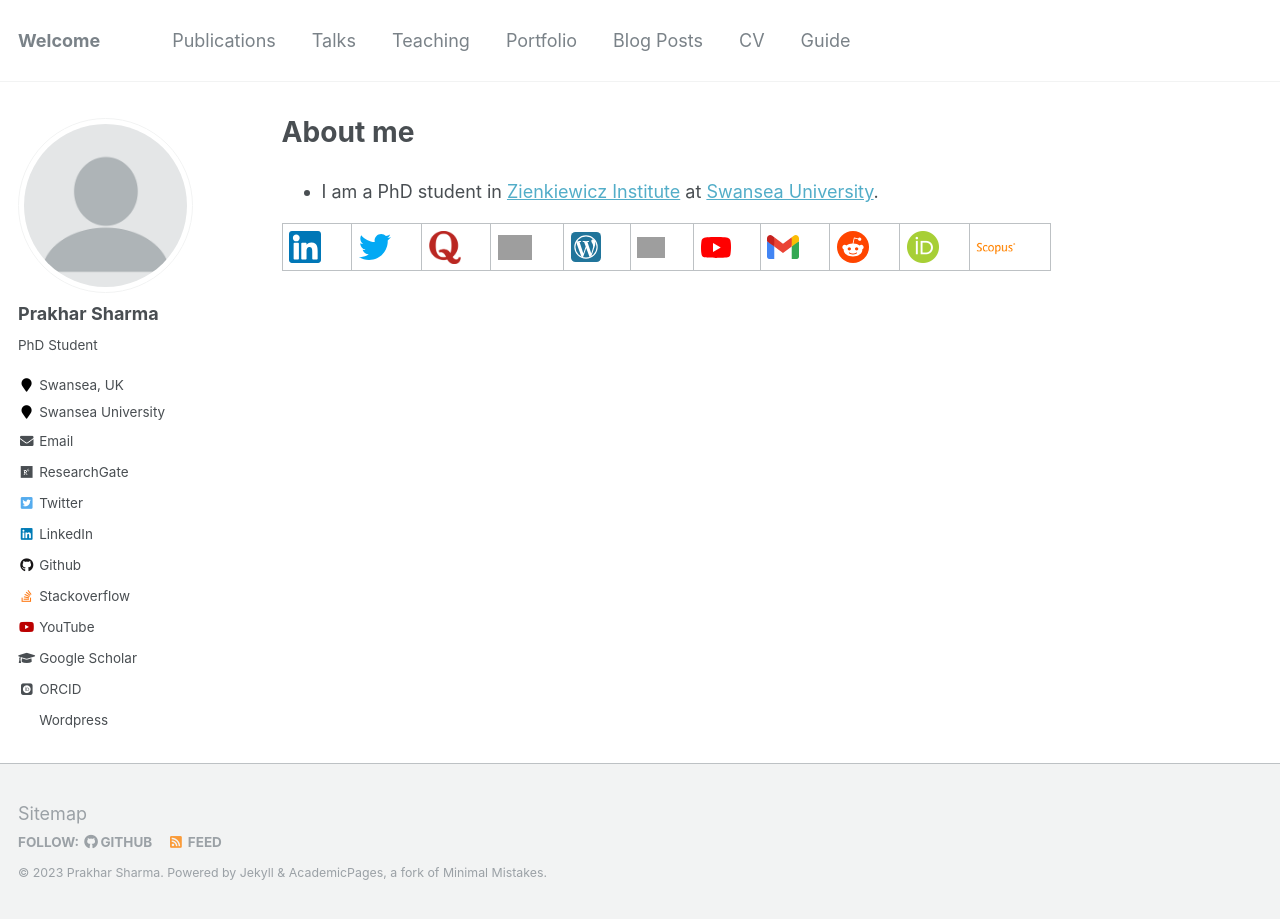
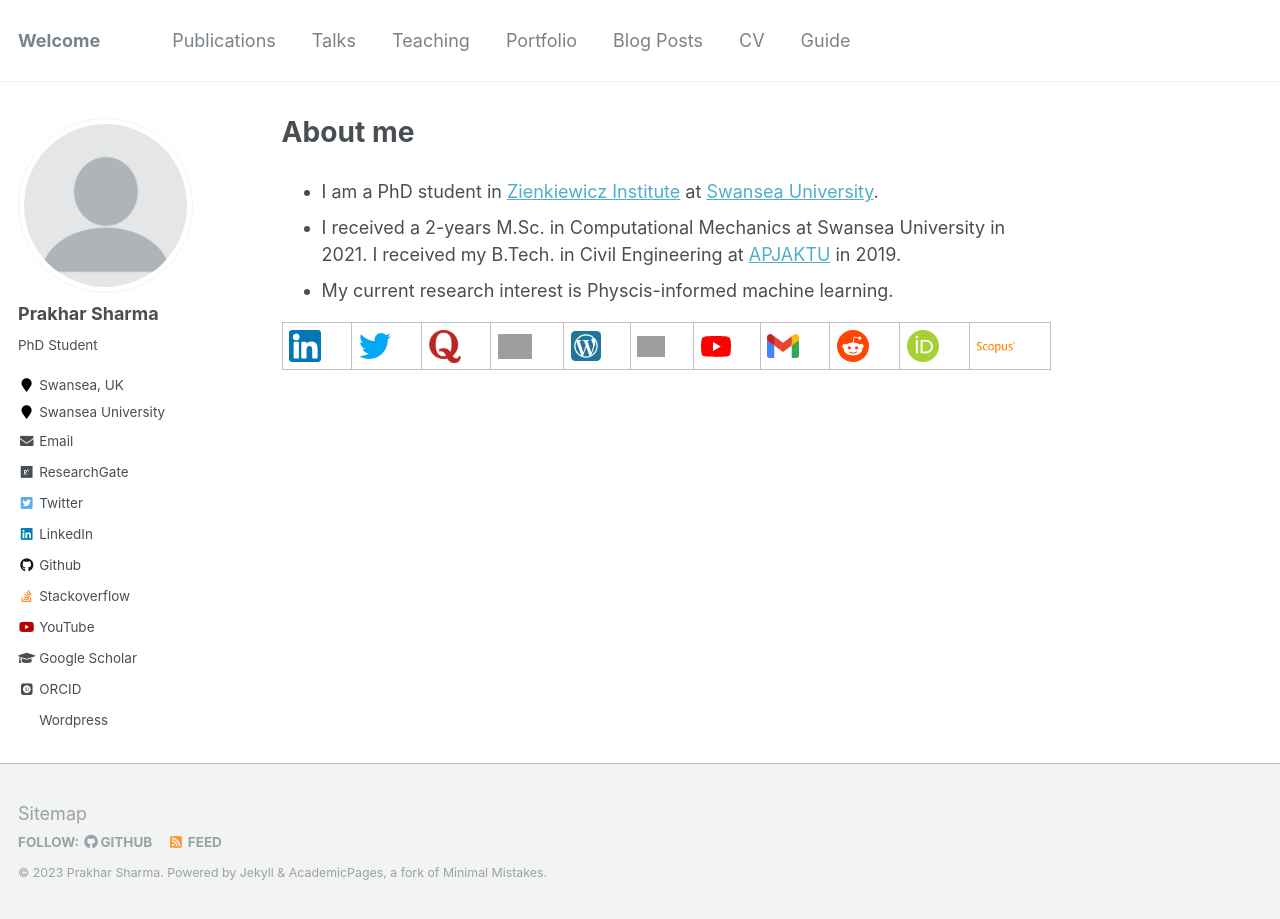
Before and after one commit to praksharma/praksharma.github.io, a Jekyll site: the page built from _pages/about.md, in a window 1280 px wide. Built offline with Jekyll 4.4.1, drawn with Linux system fonts in a browser that asks for light colours; some web fonts are replaced; grey boxes are pictures that could not be loaded.

Commit message:
about me

```diff
--- a/_pages/about.md
+++ b/_pages/about.md
@@ -8,7 +8,9 @@ redirect_from:
   - /about.html
 ---
 
-* I am a PhD student in [Zienkiewicz Institute](https://www.swansea.ac.uk/science-and-engineering/research/zienkiewicz-institute-for-modelling-data-ai/)  at [Swansea University](https://www.swansea.ac.uk/).
+* I am a PhD student in [Zienkiewicz Institute](https://www.swansea.ac.uk/science-and-engineering/research/zienkiewicz-institute-for-modelling-data-ai/) at [Swansea University](https://www.swansea.ac.uk/).
+* I received a 2-years M.Sc. in Computational Mechanics at Swansea University in 2021. I received my B.Tech. in Civil Engineering at [APJAKTU](https://aktu.ac.in/) in 2019.
+* My current research interest is Physcis-informed machine learning.
 
 
 | [<img src="Asset/Linkedin.svg" alt="Linkedin Logo" width="32">](https://www.linkedin.com/in/prak-sharma/) | [<img src="Asset/Twitter.svg" alt="Twitter Logo" width="32">](https://twitter.com/prakhar962) | [<img src="Asset/quora.png" alt="quora logo" width="32">](https://www.quora.com/profile/Prakhar-Sharma-290)| [<img src="https://cdn.svgporn.com/logos/github-icon.svg" alt="Github logo" width="34">](https://github.com/praksharma) | [<img src="Asset/wordpress.svg" alt="wordpress Logo" width="30">](https://prakhar962.wordpress.com/) | [<img src="https://cdn.svgporn.com/logos/stackoverflow-icon.svg" alt="Stackoverflow Logo" width="28">](https://stackoverflow.com/users/14598633/prakhar-sharma) | [<img src="Asset/youtube.svg" alt="youtube Logo" width="30">](https://www.youtube.com/@wonder_hd) | [<img src="Asset/gmail.svg" alt="Gmail logo" width="32">](mailto:prakhars962@gmail.com)| [<img src="Asset/reddit.svg" alt="reddit logo" width="32">](https://www.reddit.com/user/Captain-Thor)| [<img src="Asset/ORCID.svg.png" alt="orcid logo" width="32">](https://orcid.org/my-orcid?orcid=0000-0002-7635-1857) | [<img src="Asset/Scopus.png" alt="scopus logo" width="40">](https://www.scopus.com/authid/detail.uri?authorId=57693143700)|
```
